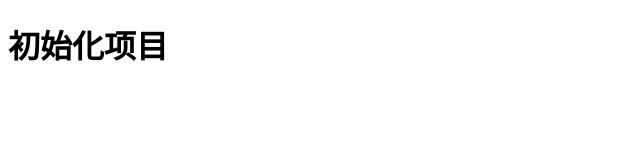
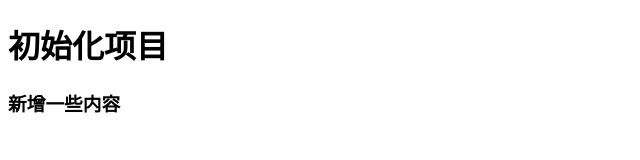
Before and after one commit to huanmeng90/huanmeng90.github.io, a plain HTML site: page index.html in a window 1280 px wide. Shown: the whole page, without its empty margins (0-640 px from the left). Drawn offline with Linux system fonts and the light colour scheme.

Commit message:
新增了一些内容

```diff
--- a/index.html
+++ b/index.html
@@ -6,5 +6,6 @@
 </head>
 <body>
 	<h1>初始化项目</h1>
+	<h3>新增一些内容</h3>
 </body>
 </html>
```
